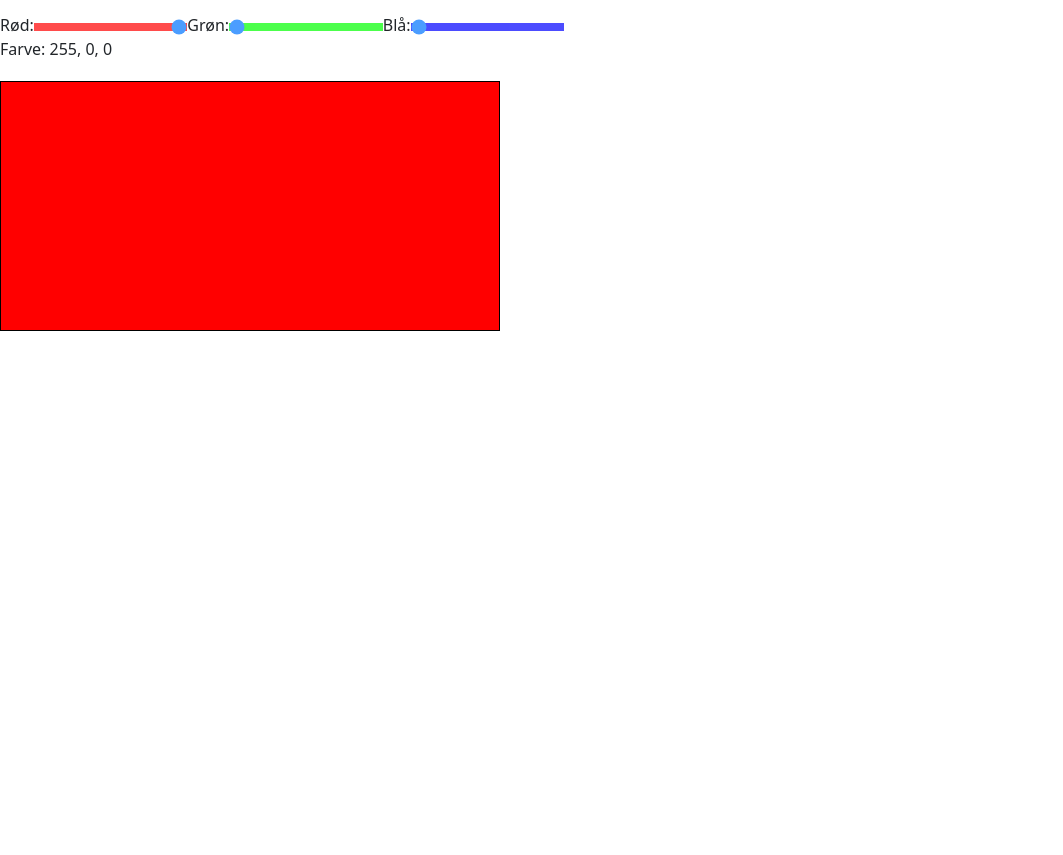
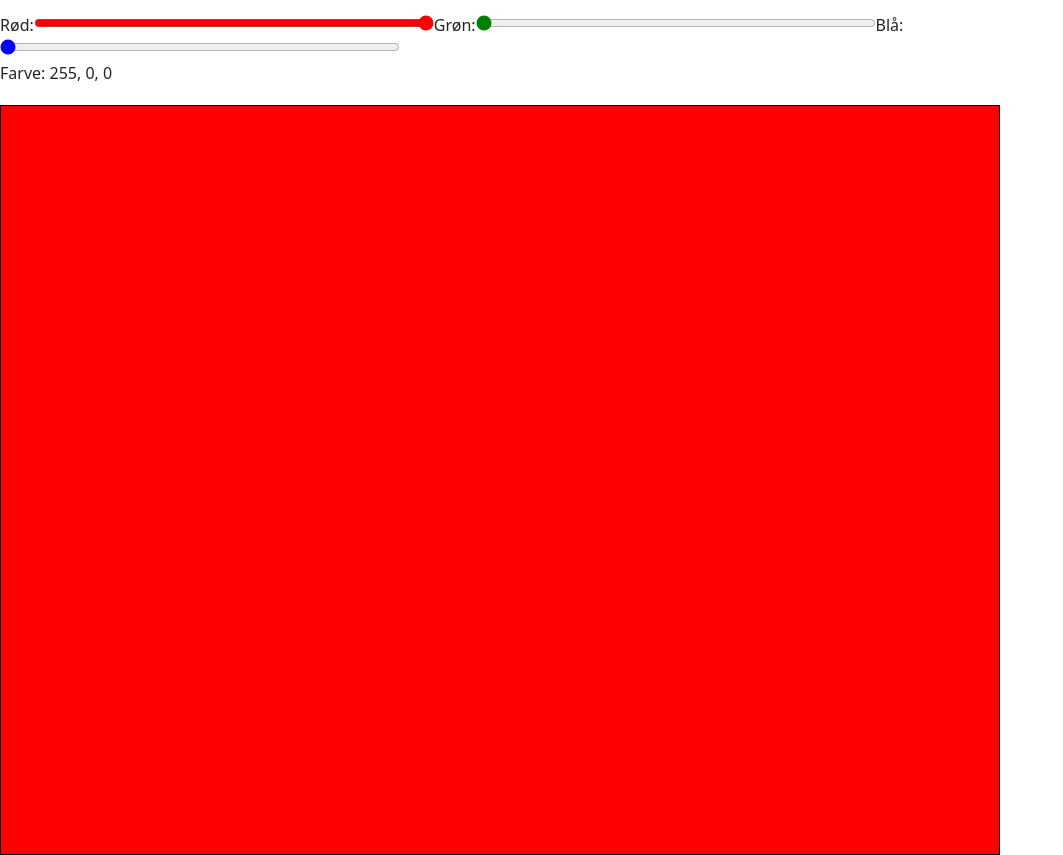
Before and after one commit to Glunzhammeken/JsRGB_Color_Mixer, a plain HTML site: page index.html in a window 1280 px wide. Shown: the part 83-938 px from the top of the page, without its empty margins (0-1063 px from the left). Before the commit the page ends 800 px from the top, so only its background shows below. Drawn offline with nearby package versions, Linux system fonts and the light colour scheme.

Commit message:
fandt ud af hvordan man laver farve på en slider
style=" accent-color: green'"

```diff
--- a/index.html
+++ b/index.html
@@ -9,62 +9,13 @@
         integrity="sha384-EVSTQN3/azprG1Anm3QDgpJLIm9Nao0Yz1ztcQTwFspd3yD65VohhpuuCOmLASjC" crossorigin="anonymous">
     <style>
         .color-preview {
-            width: 500px;
-            height: 250px;
+            width: 1000px;
+            height: 750px;
             margin-top: 20px;
             border: 1px solid #000;
         }
 
-        .blue-slider {
-            -webkit-appearance: none;
-            /* Fjener standardstilen i WebKit-browsere */
-            width: 12%;
-            /* Bredden af slideren */
-            height: 8px;
-            /* Højden af slideren */
-            background: #0000ff;
-            /* Blå baggrundsfarve */
-            outline: none;
-            /* Fjerner outline */
-            opacity: 0.7;
-            /* Gør den lidt gennemsigtig */
-            transition: opacity .2s;
-            /* Glat overgang ved hover */
-        }
 
-        .green-slider {
-            -webkit-appearance: none;
-            /* Fjener standardstilen i WebKit-browsere */
-            width: 12%;
-            /* Bredden af slideren */
-            height: 8px;
-            /* Højden af slideren */
-            background: #00ff00;
-            /* Grøn baggrundsfarve */
-            outline: none;
-            /* Fjerner outline */
-            opacity: 0.7;
-            /* Gør den lidt gennemsigtig */
-            transition: opacity .2s;
-            /* Glat overgang ved hover */
-        }
-
-        .red-slider {
-            -webkit-appearance: none;
-            /* Fjener standardstilen i WebKit-browsere */
-            width: 12%;
-            /* Bredden af slideren */
-            height: 8px;
-            /* Højden af slideren */
-            background: #ff0000;
-            /* Rød baggrundsfarve */
-            outline: none;
-            /* Fjerner outline */
-            opacity: 0.7;
-            /* Gør den lidt gennemsigtig */
-            transition: opacity .2s;
-            /* Glat overgang ved hover */
-        }
     </style>
     <title>Document</title>
 </head>
@@ -76,11 +27,11 @@
             <p>Brug skyderne til at vælge en farve</p>
 
             <label for="r">Rød:</label>
-            <input type="range" v-model="r" min="0" max="255" class="red-slider" />
+            <input style="accent-color: red;width: 400px;" type="range" v-model="r" min="0" max="255"  />
             <label for="g">Grøn:</label>
-            <input type="range" v-model="g" min="0" max="255" class="green-slider" />
+            <input style="accent-color: green;width: 400px;" type="range" v-model="g" min="0" max="255" />
             <label for="b">Blå:</label>
-            <input type="range" v-model="b" min="0" max="255" class="blue-slider" />
+            <input style="accent-color: blue;width: 400px;"type="range" v-model="b" min="0" max="255"  />
 
             <p>Farve: {{ r }}, {{ g }}, {{ b }}</p>
         </div>
```
